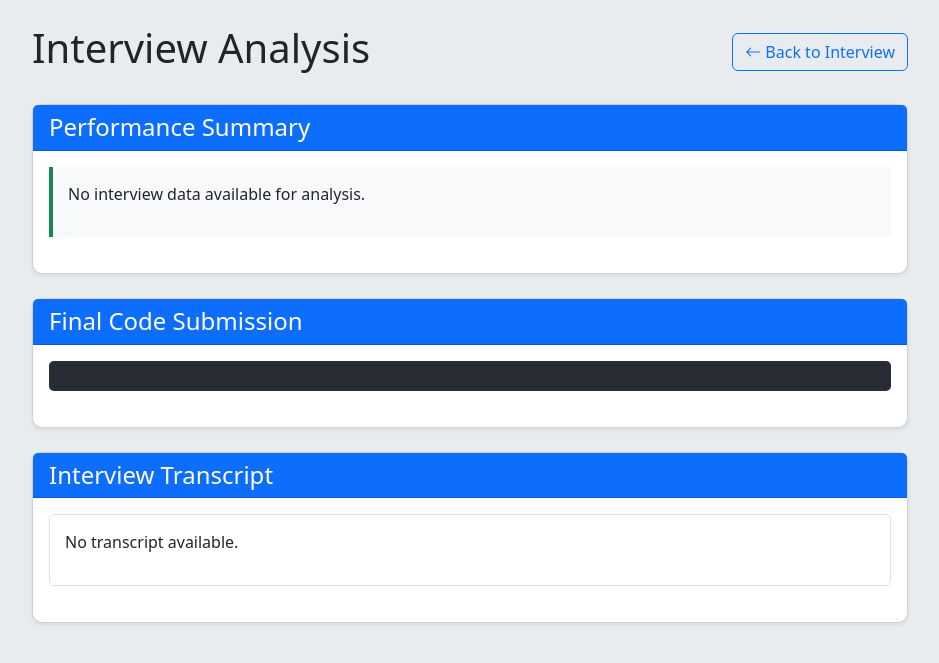
After one commit to TsachMa/interviewapp, a Flask app: page /analysis in a window 1280 px wide. The commit adds this page. Shown: the top 663 px of the page, without its empty margins (170-1109 px from the left). Run offline with Flask 3, Linux system fonts and the light colour scheme.

Commit message:
support for feedback

````diff
--- a/app.py
+++ b/app.py
@@ -9,7 +9,7 @@ from elevenlabs.client import ElevenLabs
 import io
 import sys
 from contextlib import redirect_stdout
-
+import urllib.parse
 from dotenv import load_dotenv
 load_dotenv()  # Load environment variables from .env file
 
@@ -138,5 +138,56 @@ def execute_python():
     except Exception as e:
         return jsonify({"result": None, "error": str(e)})
 
+
+@app.route('/analysis')
+def analysis_page():
+    return render_template('analysis.html')
+
+@app.route('/generate_analysis', methods=['POST'])
+def generate_analysis():
+    try:
+        data = request.json
+        transcript = data.get('transcript', '')
+        code = data.get('code', '')
+
+        # Only generate analysis if we have a transcript
+        if transcript:
+            # Prompt Gemini for analysis
+            analysis_prompt = f"""
+            You are an expert coding interview reviewer. Analyze this interview transcript about the 2Sum problem.
+            Provide a comprehensive but concise analysis of the candidate's performance, including:
+            1. Technical proficiency (how well did they handle the problem)
+            2. Communication skills (how well did they explain their approach)
+            3. Problem-solving approach (how structured was their thinking)
+            4. Areas of strength
+            5. Areas for improvement
+
+            Here is the candidate's final code:
+            ```python
+            {code}
+            ```
+
+            Here is the interview transcript:
+            {transcript}
+
+            Provide your analysis in HTML format with appropriate formatting for readability.
+            """
+
+            analysis_response = model.generate_content(analysis_prompt)
+            analysis_html = analysis_response.text
+
+            return jsonify({
+                "analysis": analysis_html
+            })
+        else:
+            return jsonify({
+                "analysis": "<p>No interview data available for analysis.</p>"
+            })
+    except Exception as e:
+        return jsonify({
+            "error": str(e),
+            "analysis": f"<p>Error generating analysis: {str(e)}</p>"
+        }), 500
+
 if __name__ == '__main__':
     app.run(debug=True)
--- /dev/null
+++ b/templates/analysis.html
@@ -0,0 +1,185 @@
+<!DOCTYPE html>
+<html lang="en">
+<head>
+    <meta charset="UTF-8">
+    <meta name="viewport" content="width=device-width, initial-scale=1.0">
+    <title>Interview Analysis</title>
+    <link href="https://cdn.jsdelivr.net/npm/bootstrap@5.3.0/dist/css/bootstrap.min.css" rel="stylesheet">
+    <link rel="stylesheet" href="https://cdn.jsdelivr.net/npm/bootstrap-icons@1.10.0/font/bootstrap-icons.css">
+    <link rel="stylesheet" href="{{ url_for('static', filename='css/style.css') }}">
+    <style>
+        .analysis-container {
+            max-width: 900px;
+            margin: 0 auto;
+        }
+
+        .transcript-container {
+            max-height: 400px;
+            overflow-y: auto;
+            border: 1px solid #dee2e6;
+            border-radius: 5px;
+            background-color: white;
+            padding: 15px;
+            margin-bottom: 20px;
+        }
+
+        .chat-message {
+            padding: 10px;
+            margin: 5px;
+            border-radius: 5px;
+        }
+
+        .user-message {
+            background-color: #e6f2ff;
+            border-left: 3px solid #0d6efd;
+        }
+
+        .assistant-message {
+            background-color: #f0f0f0;
+            border-left: 3px solid #6c757d;
+        }
+
+        .analysis-section {
+            background-color: #f8f9fa;
+            border-left: 4px solid #198754;
+            padding: 15px;
+            margin-bottom: 20px;
+        }
+
+        .code-snapshot {
+            background-color: #282c34;
+            color: #abb2bf;
+            padding: 15px;
+            border-radius: 5px;
+            font-family: monospace;
+            overflow-x: auto;
+            margin-bottom: 20px;
+        }
+    </style>
+</head>
+<body>
+    <div class="container analysis-container py-4">
+        <div class="d-flex justify-content-between align-items-center mb-4">
+            <h1>Interview Analysis</h1>
+            <a href="/" class="btn btn-outline-primary">
+                <i class="bi bi-arrow-left"></i> Back to Interview
+            </a>
+        </div>
+
+        <div class="card mb-4">
+            <div class="card-header bg-primary text-white">
+                <h2 class="h4 mb-0">Performance Summary</h2>
+            </div>
+            <div class="card-body">
+                <div class="analysis-section" id="analysisContent">
+                    <div class="spinner-border text-primary" role="status">
+                        <span class="visually-hidden">Loading...</span>
+                    </div>
+                    <p>Generating analysis...</p>
+                </div>
+            </div>
+        </div>
+
+        <div class="card mb-4">
+            <div class="card-header bg-primary text-white">
+                <h2 class="h4 mb-0">Final Code Submission</h2>
+            </div>
+            <div class="card-body">
+                <pre class="code-snapshot" id="finalCode">Loading code...</pre>
+            </div>
+        </div>
+
+        <div class="card">
+            <div class="card-header bg-primary text-white">
+                <h2 class="h4 mb-0">Interview Transcript</h2>
+            </div>
+            <div class="card-body">
+                <div class="transcript-container" id="fullTranscript">
+                    <!-- Transcript messages will be loaded here -->
+                </div>
+            </div>
+        </div>
+    </div>
+
+    <script src="https://cdn.jsdelivr.net/npm/bootstrap@5.3.0/dist/js/bootstrap.bundle.min.js"></script>
+    <script>
+        document.addEventListener('DOMContentLoaded', function() {
+            const fullTranscript = document.getElementById('fullTranscript');
+            const analysisContent = document.getElementById('analysisContent');
+            const finalCode = document.getElementById('finalCode');
+
+            // Load the chat history from localStorage
+            const chatHistory = JSON.parse(localStorage.getItem('interviewChatHistory') || '[]');
+
+            // Load the Python code from localStorage
+            const pythonCode = localStorage.getItem('pythonCode') || '';
+
+            // Display the Python code
+            finalCode.textContent = pythonCode;
+
+            // Display the transcript
+            if (chatHistory && chatHistory.length > 0) {
+                fullTranscript.innerHTML = '';
+                chatHistory.forEach(message => {
+                    const messageDiv = document.createElement('div');
+                    messageDiv.className = `chat-message ${message.role === 'user' ? 'user-message' : 'assistant-message'}`;
+
+                    // Create header with role and timestamp
+                    const header = document.createElement('div');
+                    header.className = 'message-header small text-muted';
+
+                    // Format the timestamp
+                    const timestamp = new Date(message.timestamp);
+                    const timeString = timestamp.toLocaleTimeString([], { hour: '2-digit', minute: '2-digit' });
+
+                    header.textContent = `${message.role === 'user' ? 'You' : 'Interviewer'} - ${timeString}`;
+
+                    // Create content
+                    const content = document.createElement('div');
+                    content.className = 'message-content';
+                    content.textContent = message.text;
+
+                    // Add header and content to message
+                    messageDiv.appendChild(header);
+                    messageDiv.appendChild(content);
+
+                    // Add message to transcript
+                    fullTranscript.appendChild(messageDiv);
+                });
+            } else {
+                fullTranscript.innerHTML = '<p>No transcript available.</p>';
+            }
+
+            // Format the transcript for sending to the API
+            const formattedTranscript = chatHistory.map(msg =>
+                `${msg.role === 'user' ? 'User' : 'Interviewer'}: ${msg.text}`
+            ).join('\n');
+
+            // Generate analysis using the API
+            fetch('/generate_analysis', {
+                method: 'POST',
+                headers: {
+                    'Content-Type': 'application/json'
+                },
+                body: JSON.stringify({
+                    transcript: formattedTranscript,
+                    code: pythonCode
+                })
+            })
+            .then(response => response.json())
+            .then(data => {
+                // Update the analysis content
+                if (data.analysis) {
+                    analysisContent.innerHTML = data.analysis;
+                } else {
+                    analysisContent.innerHTML = '<p>No analysis available.</p>';
+                }
+            })
+            .catch(error => {
+                console.error('Error generating analysis:', error);
+                analysisContent.innerHTML = '<p>Error generating analysis. Please try again.</p>';
+            });
+        });
+    </script>
+</body>
+</html>
````
Also changed, not shown: static/js/script.js (+45 -7 lines), templates/index.html (+14 -3 lines), 1 other file.
